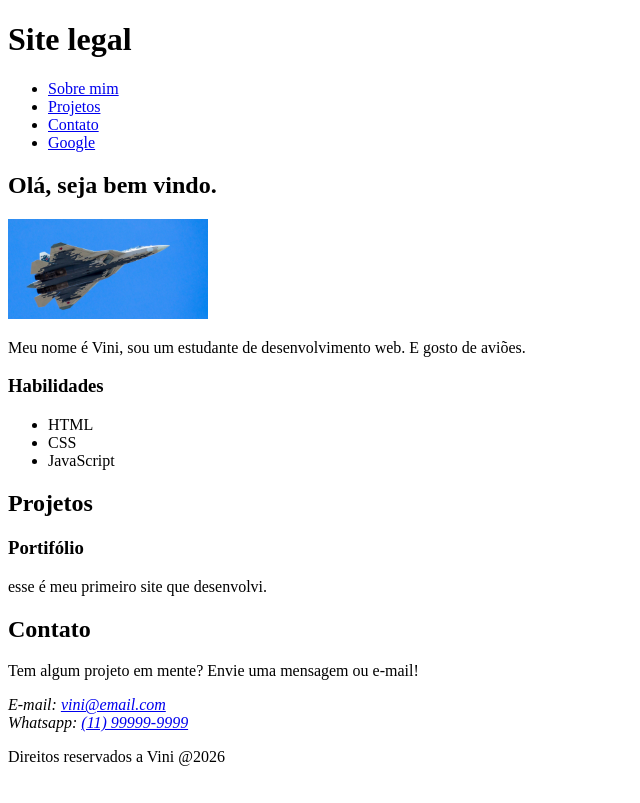
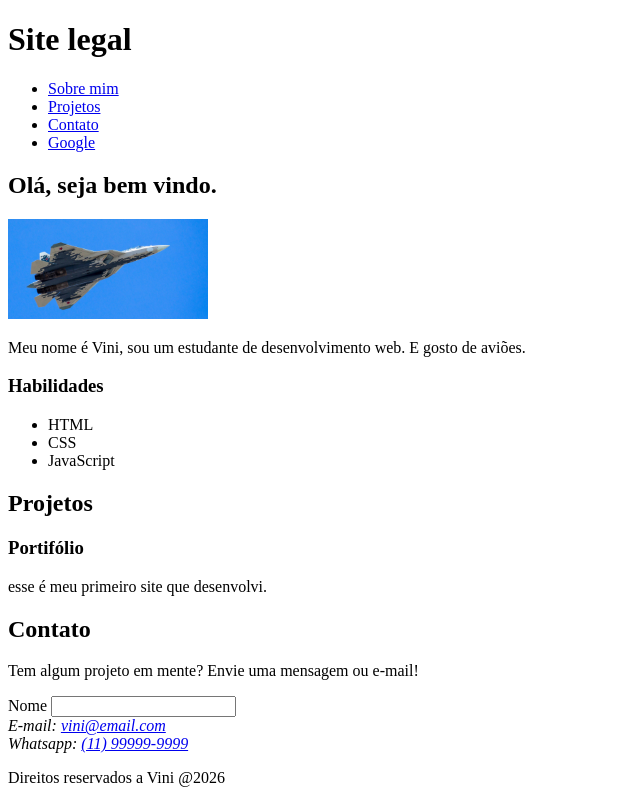
Before and after one commit to vini0926/My-first-repository, a plain HTML site: page index.html in a window 1280 px wide. Shown: the whole page, without its empty margins (0-640 px from the left). Drawn offline with Linux system fonts and the light colour scheme.

Commit message:
commit 3

```diff
--- a/index.html
+++ b/index.html
@@ -60,6 +60,13 @@
 
             <p>Tem algum projeto em mente? Envie uma mensagem ou e-mail!</p>
 
+            <form action="">
+
+                <label for="nome">Nome</label>
+                <input type="text" id="nome" name="nome">
+
+            </form>
+
             <address>
                 E-mail: <a href="mailto:vini@email.com">vini@email.com</a><br>
                 Whatsapp: <a href="tel:(11) 99999-9999">(11) 99999-9999</a>
```
